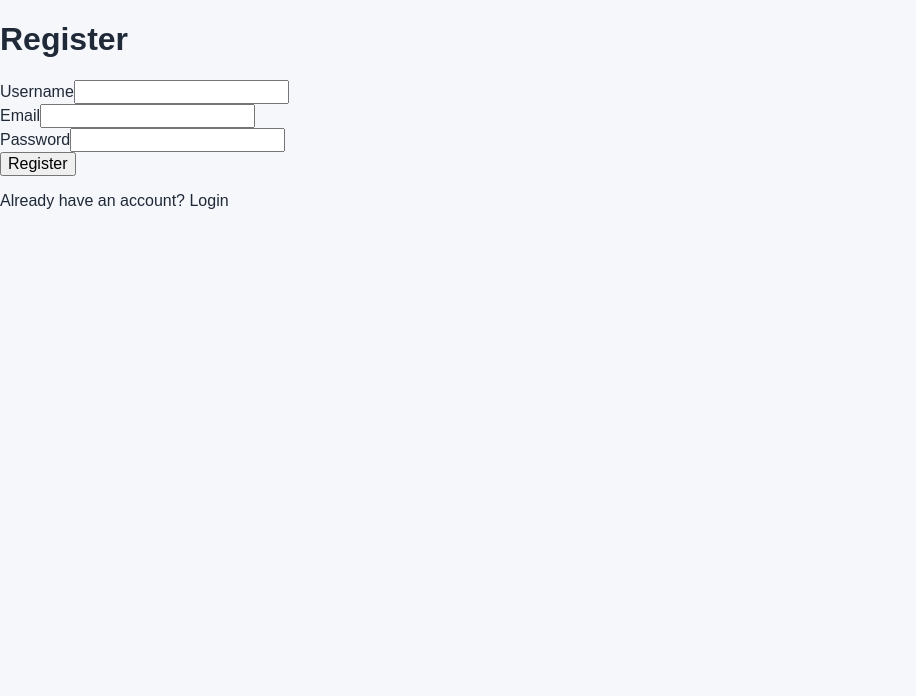
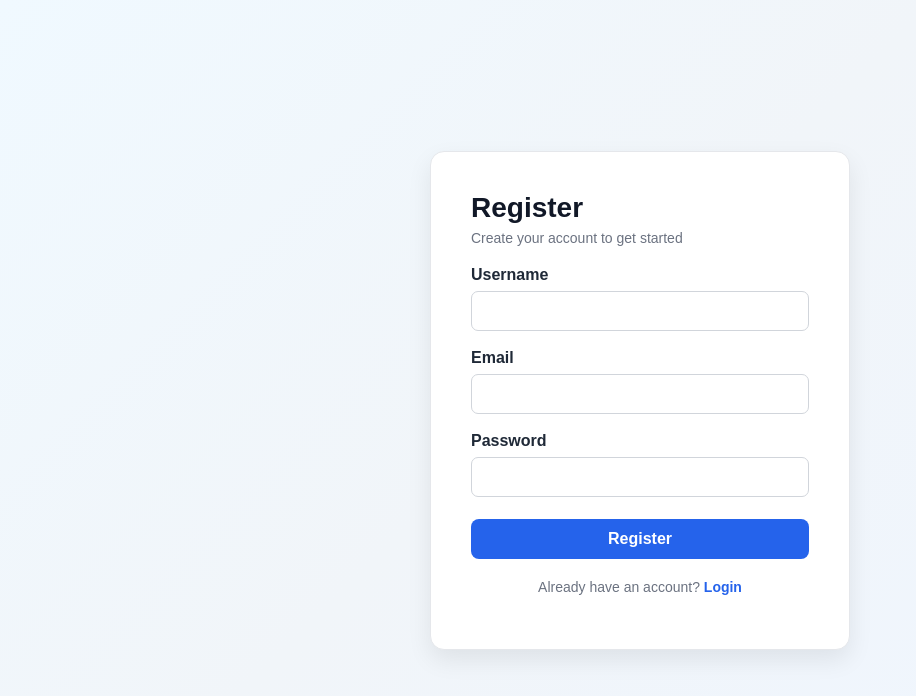
Before and after one commit to Rawayan/jobtrail-frontend, a React (Vite) app: page /register in a window 1280 px wide. Shown: the top 696 px of the page, without its empty margins (0-916 px from the left). Built offline with nearby package versions, Linux system fonts and the light colour scheme; no server answers.

Commit message:
Login & Register page css added

```diff
--- a/src/index.css
+++ b/src/index.css
@@ -312,6 +312,137 @@ button {
   font-size: 14px;
 }
 
+/* Auth Pages */
+
+.auth-container {
+  min-height: 100vh;
+  display: flex;
+  align-items: center;
+  justify-content: center;
+  padding: 24px;
+  background: linear-gradient(135deg, #f0f9ff 0%, #f1f5f9 45%, #eff6ff 100%);
+}
+
+.auth-card {
+  background: #ffffff;
+  border: 1px solid #e5e7eb;
+  border-radius: 14px;
+  padding: 40px;
+  box-shadow: 0 10px 25px rgba(0, 0, 0, 0.08);
+  width: 100%;
+  max-width: 420px;
+}
+
+.auth-card h1 {
+  margin: 0 0 6px;
+  font-size: 28px;
+  color: #111827;
+}
+
+.auth-subtitle {
+  margin: 0 0 20px;
+  color: #6b7280;
+  font-size: 14px;
+}
+
+.auth-error {
+  background: #fef2f2;
+  border: 1px solid #fecaca;
+  color: #991b1b;
+  padding: 10px 14px;
+  border-radius: 7px;
+  font-size: 14px;
+  margin-bottom: 18px;
+}
+
+.auth-success {
+  background: #f0fdf4;
+  border: 1px solid #bbf7d0;
+  color: #166534;
+  padding: 10px 14px;
+  border-radius: 7px;
+  font-size: 14px;
+  margin-bottom: 18px;
+}
+
+.auth-submit {
+  width: 100%;
+  margin-top: 4px;
+  border-radius: 8px;
+  padding: 11px 16px;
+}
+
+.auth-footer {
+  text-align: center;
+  margin-top: 20px;
+  font-size: 14px;
+  color: #6b7280;
+}
+
+.auth-footer a {
+  color: #2563eb;
+  font-weight: 600;
+}
+
+/* Application Form */
+
+.form-page-header {
+  display: flex;
+  justify-content: space-between;
+  align-items: center;
+  margin-bottom: 24px;
+  flex-wrap: wrap;
+  gap: 16px;
+}
+
+.form-page-header h1 {
+  margin: 0;
+  font-size: 26px;
+  color: #111827;
+}
+
+.form-page-subtitle {
+  margin: 0;
+  color: #6b7280;
+  font-size: 14px;
+}
+
+.form-grid {
+  display: grid;
+  grid-template-columns: 1fr 1fr;
+  gap: 18px;
+}
+
+.form-grid .form-group {
+  margin-bottom: 0;
+}
+
+.form-grid .form-group.full-width {
+  grid-column: 1 / -1;
+}
+
+.form-group select,
+.form-group textarea {
+  width: 100%;
+  border: 1px solid #d1d5db;
+  border-radius: 7px;
+  padding: 10px 12px;
+  background: #ffffff;
+  font-size: 15px;
+}
+
+.form-group select:focus,
+.form-group input:focus,
+.form-group textarea:focus {
+  outline: none;
+  border-color: #2563eb;
+  box-shadow: 0 0 0 3px rgba(37, 99, 235, 0.15);
+}
+
+.form-card .form-actions {
+  margin-top: 8px;
+}
+
 /* Dashboard */
 
 .stats-grid {
@@ -388,6 +519,10 @@ button {
 
   .stats-grid {
     grid-template-columns: repeat(2, minmax(0, 1fr));
+  }
+
+  .form-grid {
+    grid-template-columns: 1fr;
   }
 
   .filter-box {
--- a/src/pages/ApplicationForm.jsx
+++ b/src/pages/ApplicationForm.jsx
@@ -163,10 +163,16 @@ function ApplicationForm() {
   };
 
   if (loading) {
-    return <p>Loading application...</p>;
+    return (
+      <main className="page-container">
+        <p>Loading application...</p>
+      </main>
+    );
   }
 
   return (
+    <main className="page-container">
+      <div className="form-page-header">
         <div>
           <h1>
             {isEditMode
@@ -174,13 +180,23 @@ function ApplicationForm() {
               : "Add Application"}
           </h1>
 
+          <p className="form-page-subtitle">
+            {isEditMode
+              ? "Update your job application details."
+              : "Add a new job application to track."}
+          </p>
+        </div>
+      </div>
+
       {generalError && (
-        <p>{generalError}</p>
+        <p className="auth-error">{generalError}</p>
       )}
 
+      <div className="form-card">
         <form onSubmit={handleSubmit}>
+          <div className="form-grid">
             {/* Company */}
-        <div>
+            <div className="form-group full-width">
               <label htmlFor="company">
                 Company *
               </label>
@@ -195,12 +211,14 @@ function ApplicationForm() {
               />
 
               {errors.company && (
-            <p>{errors.company}</p>
+                <p className="field-error">
+                  {errors.company}
+                </p>
               )}
             </div>
 
             {/* Position */}
-        <div>
+            <div className="form-group full-width">
               <label htmlFor="position">
                 Position *
               </label>
@@ -215,12 +233,14 @@ function ApplicationForm() {
               />
 
               {errors.position && (
-            <p>{errors.position}</p>
+                <p className="field-error">
+                  {errors.position}
+                </p>
               )}
             </div>
 
             {/* Status */}
-        <div>
+            <div className="form-group">
               <label htmlFor="status">
                 Status
               </label>
@@ -254,7 +274,7 @@ function ApplicationForm() {
             </div>
 
             {/* Job Type */}
-        <div>
+            <div className="form-group">
               <label htmlFor="job_type">
                 Job Type
               </label>
@@ -280,7 +300,7 @@ function ApplicationForm() {
             </div>
 
             {/* Applied Date */}
-        <div>
+            <div className="form-group">
               <label htmlFor="applied_on">
                 Applied On
               </label>
@@ -294,12 +314,14 @@ function ApplicationForm() {
               />
 
               {errors.applied_on && (
-            <p>{errors.applied_on}</p>
+                <p className="field-error">
+                  {errors.applied_on}
+                </p>
               )}
             </div>
 
             {/* Expected Salary */}
-        <div>
+            <div className="form-group">
               <label htmlFor="expected_salary">
                 Expected Salary
               </label>
@@ -314,14 +336,14 @@ function ApplicationForm() {
               />
 
               {errors.expected_salary && (
-            <p>
+                <p className="field-error">
                   {errors.expected_salary}
                 </p>
               )}
             </div>
 
             {/* Job Link */}
-        <div>
+            <div className="form-group full-width">
               <label htmlFor="job_link">
                 Job Link
               </label>
@@ -336,12 +358,14 @@ function ApplicationForm() {
               />
 
               {errors.job_link && (
-            <p>{errors.job_link}</p>
+                <p className="field-error">
+                  {errors.job_link}
+                </p>
               )}
             </div>
 
             {/* Notes */}
-        <div>
+            <div className="form-group full-width">
               <label htmlFor="notes">
                 Notes
               </label>
@@ -355,13 +379,18 @@ function ApplicationForm() {
               />
 
               {errors.notes && (
-            <p>{errors.notes}</p>
+                <p className="field-error">
+                  {errors.notes}
+                </p>
               )}
             </div>
+          </div>
 
+          <div className="form-actions">
             <button
               type="submit"
               disabled={saving}
+              className="btn btn-primary"
             >
               {saving
                 ? "Saving..."
@@ -376,11 +405,14 @@ function ApplicationForm() {
                 navigate("/applications")
               }
               disabled={saving}
+              className="btn btn-secondary"
             >
               Cancel
             </button>
+          </div>
         </form>
       </div>
+    </main>
   );
 }
 
--- a/src/pages/Login.jsx
+++ b/src/pages/Login.jsx
@@ -100,19 +100,24 @@ function Login() {
   };
 
   return (
-    <div>
+    <div className="auth-container">
+      <div className="auth-card">
         <h1>Login</h1>
 
+        <p className="auth-subtitle">
+          Welcome back! Enter your credentials to continue.
+        </p>
+
         {registerMessage && (
-        <p>{registerMessage}</p>
+          <p className="auth-success">{registerMessage}</p>
         )}
 
         {error && (
-        <p>{error}</p>
+          <p className="auth-error">{error}</p>
         )}
 
         <form onSubmit={handleSubmit}>
-        <div>
+          <div className="form-group">
             <label htmlFor="username">
               Username
             </label>
@@ -127,11 +132,13 @@ function Login() {
             />
 
             {fieldErrors.username && (
-            <p>{fieldErrors.username}</p>
+              <p className="field-error">
+                {fieldErrors.username}
+              </p>
             )}
           </div>
 
-        <div>
+          <div className="form-group">
             <label htmlFor="password">
               Password
             </label>
@@ -146,25 +153,29 @@ function Login() {
             />
 
             {fieldErrors.password && (
-            <p>{fieldErrors.password}</p>
+              <p className="field-error">
+                {fieldErrors.password}
+              </p>
             )}
           </div>
 
           <button
             type="submit"
             disabled={loading}
+            className="btn btn-primary auth-submit"
           >
             {loading ? "Logging in..." : "Login"}
           </button>
         </form>
 
-      <p>
+        <p className="auth-footer">
           Don't have an account?{" "}
           <Link to="/register">
             Register
           </Link>
         </p>
       </div>
+    </div>
   );
 }
 
--- a/src/pages/Register.jsx
+++ b/src/pages/Register.jsx
@@ -88,15 +88,20 @@ function Register() {
   };
 
   return (
-    <div>
+    <div className="auth-container">
+      <div className="auth-card">
         <h1>Register</h1>
 
+        <p className="auth-subtitle">
+          Create your account to get started
+        </p>
+
         {error && (
-        <p>{error}</p>
+          <p className="auth-error">{error}</p>
         )}
 
         <form onSubmit={handleSubmit}>
-        <div>
+          <div className="form-group">
             <label htmlFor="username">
               Username
             </label>
@@ -111,11 +116,13 @@ function Register() {
             />
 
             {fieldErrors.username && (
-            <p>{fieldErrors.username}</p>
+              <p className="field-error">
+                {fieldErrors.username}
+              </p>
             )}
           </div>
 
-        <div>
+          <div className="form-group">
             <label htmlFor="email">
               Email
             </label>
@@ -130,11 +137,13 @@ function Register() {
             />
 
             {fieldErrors.email && (
-            <p>{fieldErrors.email}</p>
+              <p className="field-error">
+                {fieldErrors.email}
+              </p>
             )}
           </div>
 
-        <div>
+          <div className="form-group">
             <label htmlFor="password">
               Password
             </label>
@@ -149,25 +158,29 @@ function Register() {
             />
 
             {fieldErrors.password && (
-            <p>{fieldErrors.password}</p>
+              <p className="field-error">
+                {fieldErrors.password}
+              </p>
             )}
           </div>
 
           <button
             type="submit"
             disabled={loading}
+            className="btn btn-primary auth-submit"
           >
             {loading ? "Creating account..." : "Register"}
           </button>
         </form>
 
-      <p>
+        <p className="auth-footer">
           Already have an account?{" "}
           <Link to="/login">
             Login
           </Link>
         </p>
       </div>
+    </div>
   );
 }
 
```
Lines whose indentation alone changed are shown as unchanged.
